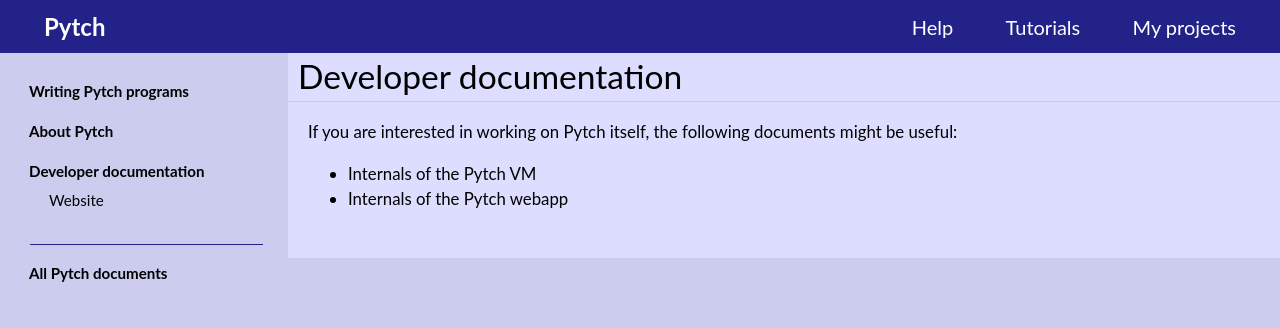
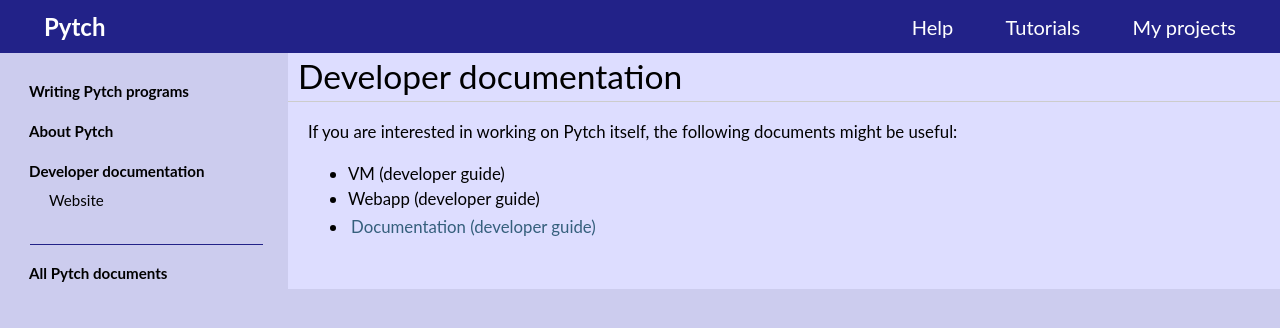
Before and after one commit to pytchlang/pytch-website, a Sphinx documentation site: the page built from source/developer.rst, in a window 1280 px wide. Shown: the top 328 px of the page. Built offline with Sphinx 7.4.7, drawn with Linux system fonts in a browser that asks for light colours; pages that are not in the unit, such as notebooks, are missing from menus.

Commit message:
Reword developer doc index

```diff
--- a/source/developer.rst
+++ b/source/developer.rst
@@ -4,8 +4,9 @@
 If you are interested in working on Pytch itself, the following
 documents might be useful:
 
-* :doc:`Internals of the Pytch VM <vm/index>`
-* :doc:`Internals of the Pytch webapp <webapp/internals/index>`
+* :doc:`VM (developer guide) <vm/index>`
+* :doc:`Webapp (developer guide) <webapp/internals/index>`
+* :doc:`Documentation (developer guide) <./developer/index>`
 
 .. toctree::
    :hidden:
```
